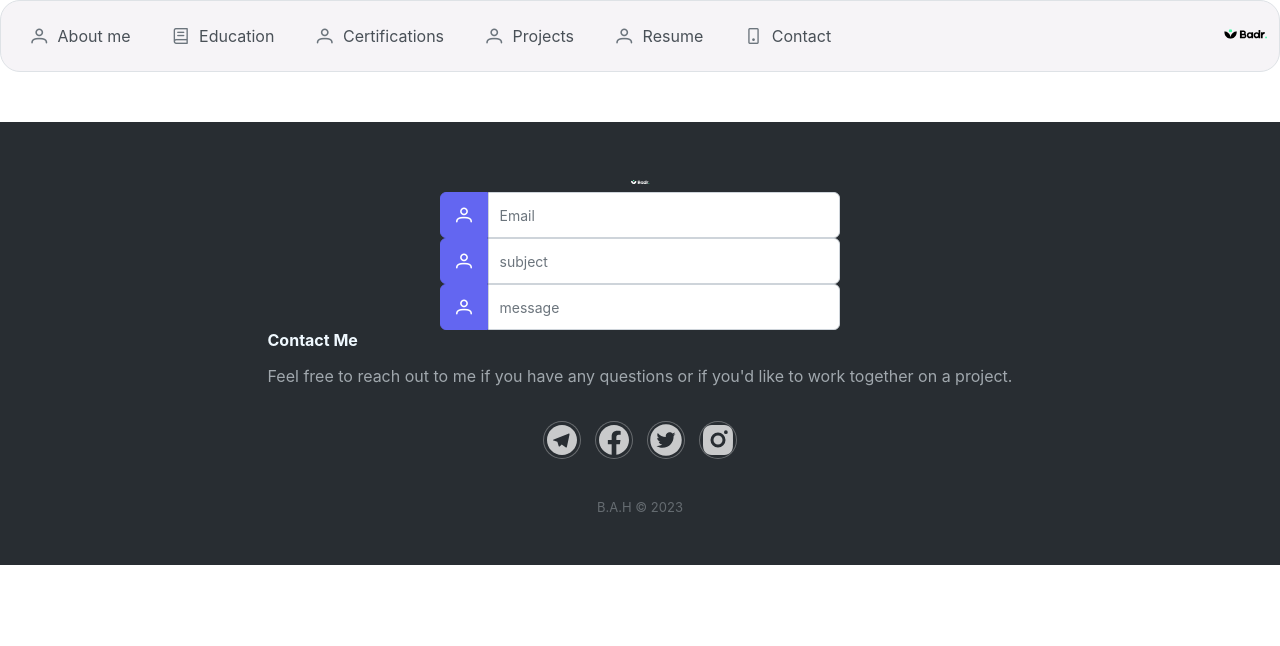
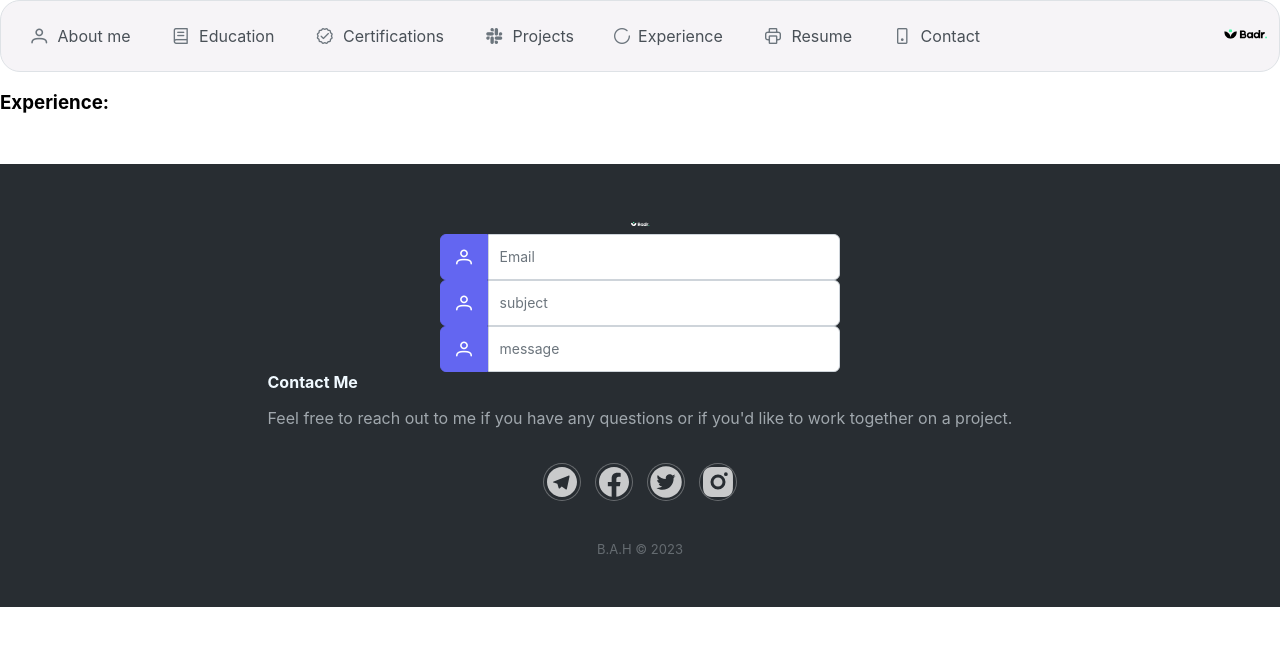
Before and after one commit to Badr-Ait-Hammou/portfolio, a React (Create React App) app: page /experience in a window 1280 px wide. Shown: the top 646 px of the page. Built offline with nearby package versions, Linux system fonts and the light colour scheme.

Commit message:
Experience

```diff
--- a/src/App.js
+++ b/src/App.js
@@ -8,6 +8,7 @@ import Navbar from "./component/Navbar"
 import Education from "./component/Education"
 import Certification from "./component/Certifications"
 import Projects from "./component/Projects"
+import Experience from "./component/Experience"
 import {BrowserRouter as Router,Routes,Route} from "react-router-dom";
 function App() {
   return (
@@ -19,6 +20,7 @@ function App() {
                      <Route exact path="/education" element={<Education/>}/>
                      <Route exact path="/certification" element={<Certification/>}/>
                      <Route exact path="/projects" element={<Projects/>}/>
+                     <Route exact path="/experience" element={<Experience/>}/>
 
                  </Routes>
                  <Footer/>
--- /dev/null
+++ b/src/component/Experience.js
@@ -0,0 +1,9 @@
+import React from "react"
+
+export default  function Experience(){
+    return(
+        <div>
+            <h3 className="text-4xl py-6  text-center  font-burtons ">Experience:</h3>
+        </div>
+    );
+}
--- a/src/component/Navbar.js
+++ b/src/component/Navbar.js
@@ -24,17 +24,22 @@ export default function Navbar() {
         },
         {
             label: 'Certifications',
-            icon: 'pi pi-fw pi-user',
+            icon: 'pi pi-fw pi-verified',
             command: () => {navigate('/certification') }
         },
         {
             label: 'Projects',
-            icon: 'pi pi-fw pi-user',
+            icon: 'pi pi-fw pi-slack',
             command: () => {navigate('/projects') }
         },
         {
+            label: 'Experience',
+            icon: 'pi pi-spin pi-spinner',
+            command: () => {navigate('/experience') }
+        },
+        {
             label: 'Resume',
-            icon: 'pi pi-fw pi-user',
+            icon: 'pi pi-fw pi-print',
             command: () => {navigate('/resume') }
         },
         {
--- a/src/component/Projects.js
+++ b/src/component/Projects.js
@@ -61,7 +61,7 @@ export default  function Projects(){
             <div className="flex flex-wrap mx-4">
                 <div className="w-full md:w-1/3 px-4 mt-5">
                     <Card
-                        title="Products Page"
+                        title="Para pharmacy App"
                         subTitle="C#"
                         header={<div className="px-4 pt-4 " >{csharproduit}</div>}
                         className="md:w-25rem "
```
